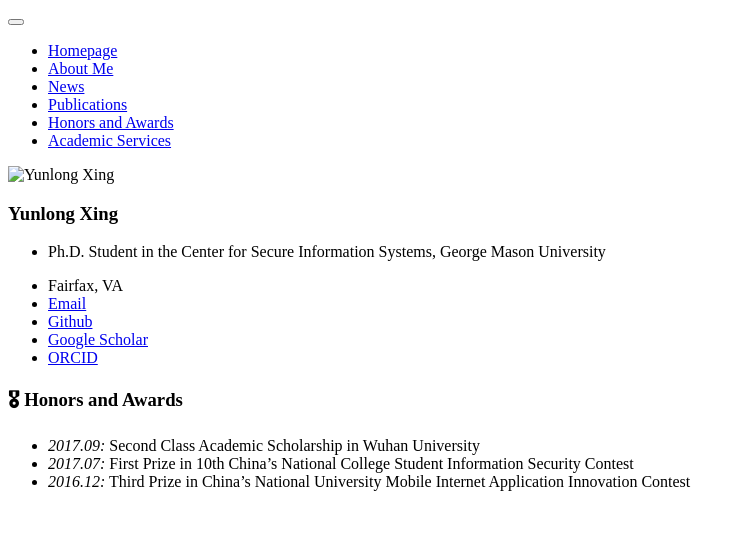
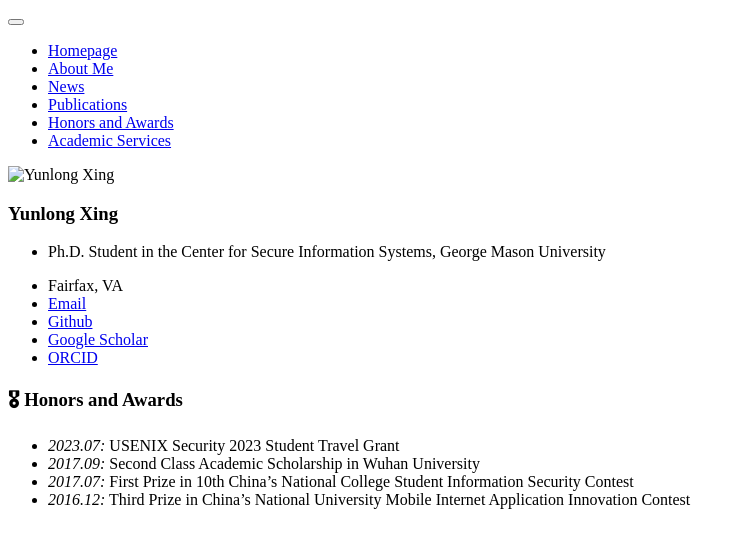
Before and after one commit to YunlongXing/yunlongxing.github.io, a Jekyll site: the page built from _pages/includes/honors.md, in a window 1280 px wide. Shown: the top 548 px of the page, without its empty margins (0-746 px from the left). Built offline with Jekyll 4.4.1, drawn with Linux system fonts in a browser that asks for light colours; our own code applies the rules of GitHub Pages for plain Markdown files.

Commit message:
Update honors.md

```diff
--- a/_pages/includes/honors.md
+++ b/_pages/includes/honors.md
@@ -1,4 +1,5 @@
 # 🎖 Honors and Awards
+- *2023.07:* USENIX Security 2023 Student Travel Grant
 - *2017.09:* Second Class Academic Scholarship in Wuhan University
 - *2017.07:* First Prize in 10th China's National College Student Information Security Contest
 - *2016.12:* Third Prize in China's National University Mobile Internet Application Innovation Contest
```
